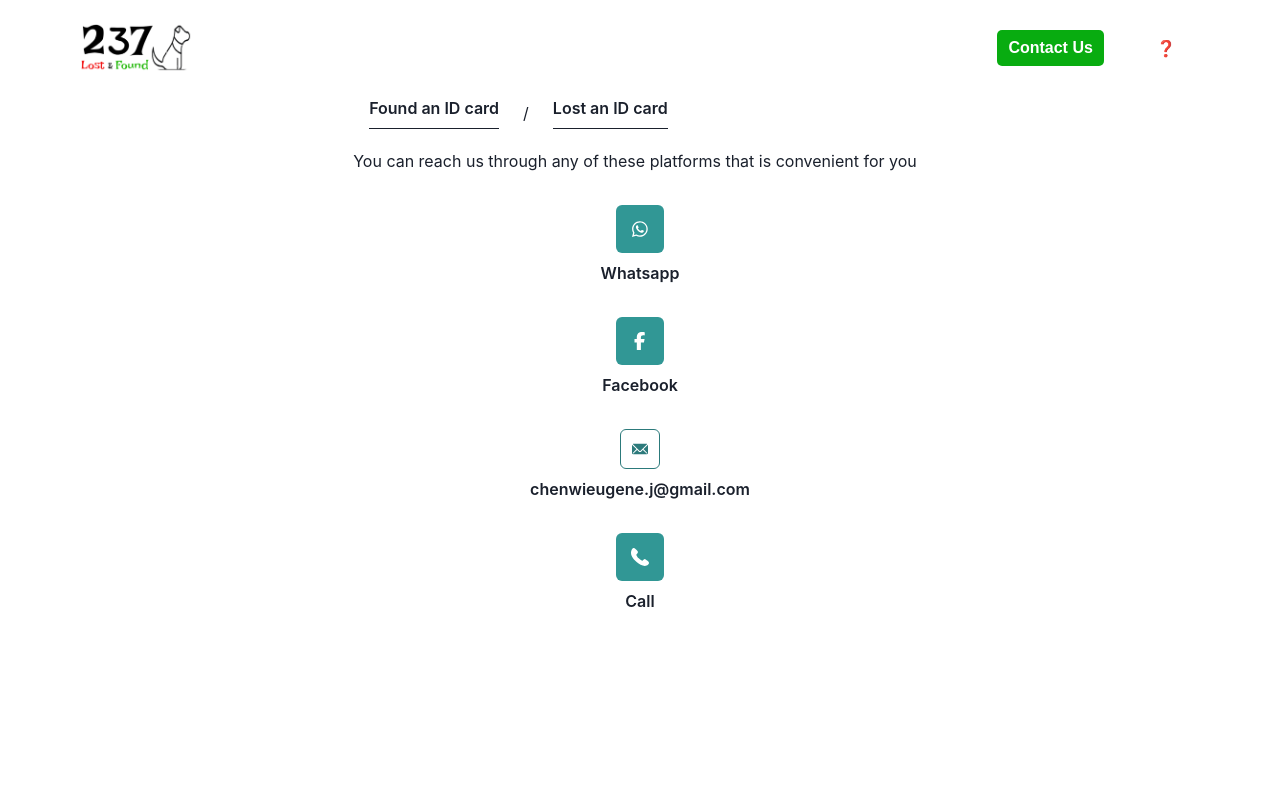
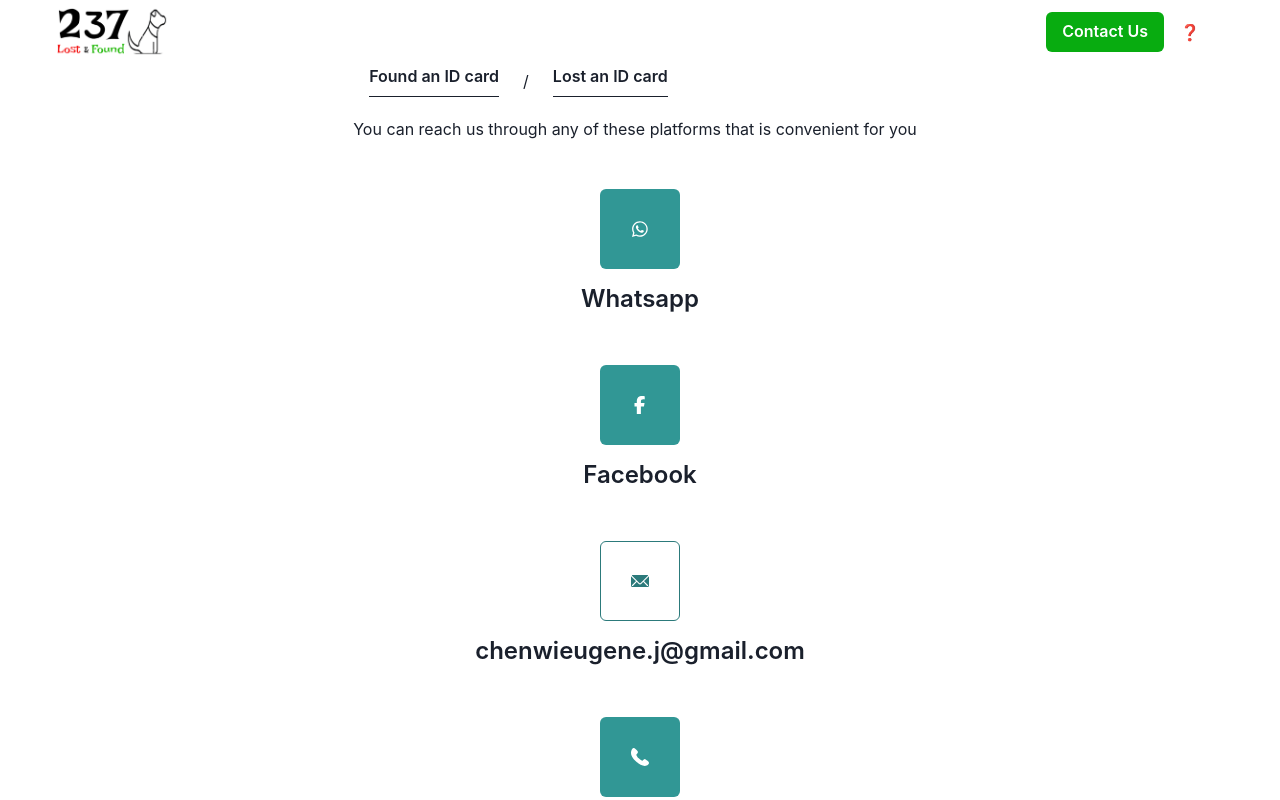
Before and after one commit to Chenwi32/237_lost_and_found, a Next.js app: page /contact in a window 1280 px wide. Shown: the top 800 px of the page. Built offline with nearby package versions, Linux system fonts and the light colour scheme.

Commit message:
fixed some ui issues

```diff
--- a/components/Navigation.jsx
+++ b/components/Navigation.jsx
@@ -1,30 +1,29 @@
 import Link from "next/link";
 import styles from "./styles/Navigation.module.css";
 
-import {  Image, Flex, Button,  HStack , chakra, Container } from '@chakra-ui/react';
+import {  Image, Flex, Button,  HStack , chakra, Container, Spacer } from '@chakra-ui/react';
 
 import React from "react";
 export default function Header() {
   return (
     <Container maxW="1200px">
       <chakra.header id="header">
-        <Flex w="100%" px="6" py="5" align="center" justify="space-between">
+        <Flex w="100%" py="1" align="center" justify="space-between">
           <Link href="/">
             <a>
               <Image src="/images/logo.png" h="50px" />
             </a>
           </Link>
+          <Spacer />
 
-          <HStack as="nav" spacing="5">
+          <Flex align={"center"}>
             <Link href="/contact">
-              <Button variant="nav">
-                <span className={`${styles.navbar_btn} `}>Contact Us</span>
-              </Button>
+              <Button bg="brand.100" color='brand.400' _hover='brand.500'>Contact Us</Button>
             </Link>
             <Link href="/help">
               <a className={styles.menu_links}>&#x2753;</a>
             </Link>
-          </HStack>
+          </Flex>
         </Flex>
       </chakra.header>
     </Container>
--- a/components/styles/Navigation.module.css
+++ b/components/styles/Navigation.module.css
@@ -13,18 +13,3 @@
   margin-right: .5rem;
   font-size: 1rem;
 }
-
-.navbar_btn{
-  background-color: var(--primary);
-
-  border: none;
-  border-radius: 5px;
-  padding: .5em .7em;
-  cursor: pointer;
-  font-weight: 600;
-  width: fit-content;
-  font-family: sans-serif;
-   color: #fff ;
-   display: flex;
-   justify-content: center;
-}
--- a/package.json
+++ b/package.json
@@ -13,6 +13,7 @@
     "@chakra-ui/react": "^2.3.6",
     "@emotion/react": "^11.10.5",
     "@emotion/styled": "^11.10.5",
+    "@fortawesome/fontawesome-svg-core": "^6.2.0",
     "@fortawesome/free-brands-svg-icons": "^6.2.0",
     "@fortawesome/react-fontawesome": "^0.2.0",
     "axios": "^1.1.3",
--- a/pages/_app.js
+++ b/pages/_app.js
@@ -1,9 +1,22 @@
 import Head from "next/head";
 import Layout from "../components/Layout";
 import "../styles/globals.css";
+import { ChakraProvider, extendTheme } from "@chakra-ui/react";
+
+const theme = extendTheme({
+  colors: {
+    brand: {
+      100: " #08ac10",
+      200: "#ff0000",
+      300: "#6f7570",
+      400: "#fff",
+      500: "#41e74a",
+    },
+  },
+});
 
 
-import { ChakraProvider } from "@chakra-ui/react";
+
 
 function MyApp({ Component, pageProps }) {
   return (
@@ -15,7 +28,7 @@ function MyApp({ Component, pageProps }) {
         <title>237 Lost & found</title>
       </Head>
 
-      <ChakraProvider>
+      <ChakraProvider theme={theme}>
          <Layout>
           <Component {...pageProps} />
         </Layout>
--- a/pages/contact.jsx
+++ b/pages/contact.jsx
@@ -4,6 +4,7 @@ import styles from "../styles/contact.module.css";
 
 import { faFacebookF, faWhatsapp } from "@fortawesome/free-brands-svg-icons";
 import { FontAwesomeIcon } from "@fortawesome/react-fontawesome";
+
 
 const Contact = () => {
   return (
@@ -21,10 +22,13 @@ const Contact = () => {
           >
             <IconButton
               colorScheme="teal"
-              aria-label="Call Segun"
               size="lg"
+              width="20"
+              height="20"
+              padding={5}
               icon={<FontAwesomeIcon icon={faWhatsapp} />}
             />
+
             <span className={styles.link_text}>Whatsapp</span>
           </a>
           <a
@@ -34,10 +38,13 @@ const Contact = () => {
           >
             <IconButton
               colorScheme="teal"
-              aria-label="Call Segun"
               size="lg"
+              width="20"
+              height="20"
+              padding={5}
               icon={<FontAwesomeIcon icon={faFacebookF} />}
             />
+
             <span className={styles.link_text}>Facebook</span>
           </a>
 
@@ -50,6 +57,10 @@ const Contact = () => {
               variant="outline"
               colorScheme="teal"
               aria-label="Send email"
+              size="lg"
+              width="20"
+              height="20"
+              padding={5}
               icon={<EmailIcon />}
             />
             <span className={styles.link_text}>chenwieugene.j@gmail.com</span>
@@ -63,6 +74,9 @@ const Contact = () => {
               colorScheme="teal"
               aria-label="Call Segun"
               size="lg"
+              width="20"
+              height="20"
+              padding={5}
               icon={<PhoneIcon />}
             />
             <span className={styles.link_text}>Call</span>
--- a/styles/contact.module.css
+++ b/styles/contact.module.css
@@ -1,7 +1,10 @@
 .contact_link{
 align-items: center;
+font-size: 1.5rem;
 margin: 2em;
 }
+
+
 
 .link_text{
     margin-top: .5em;
```
Also changed, not shown: 2 other files (tests, documents, lock files or other folders).
